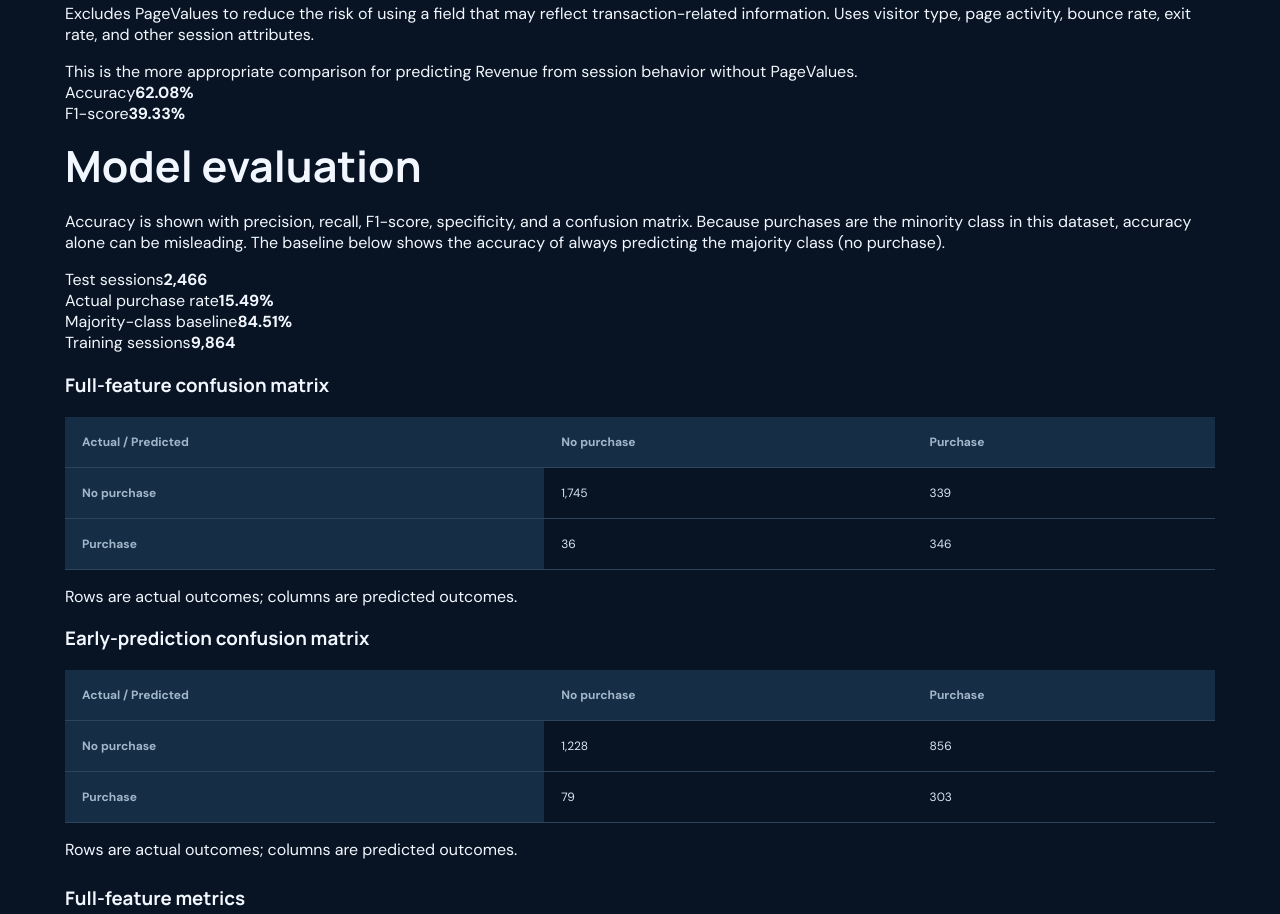
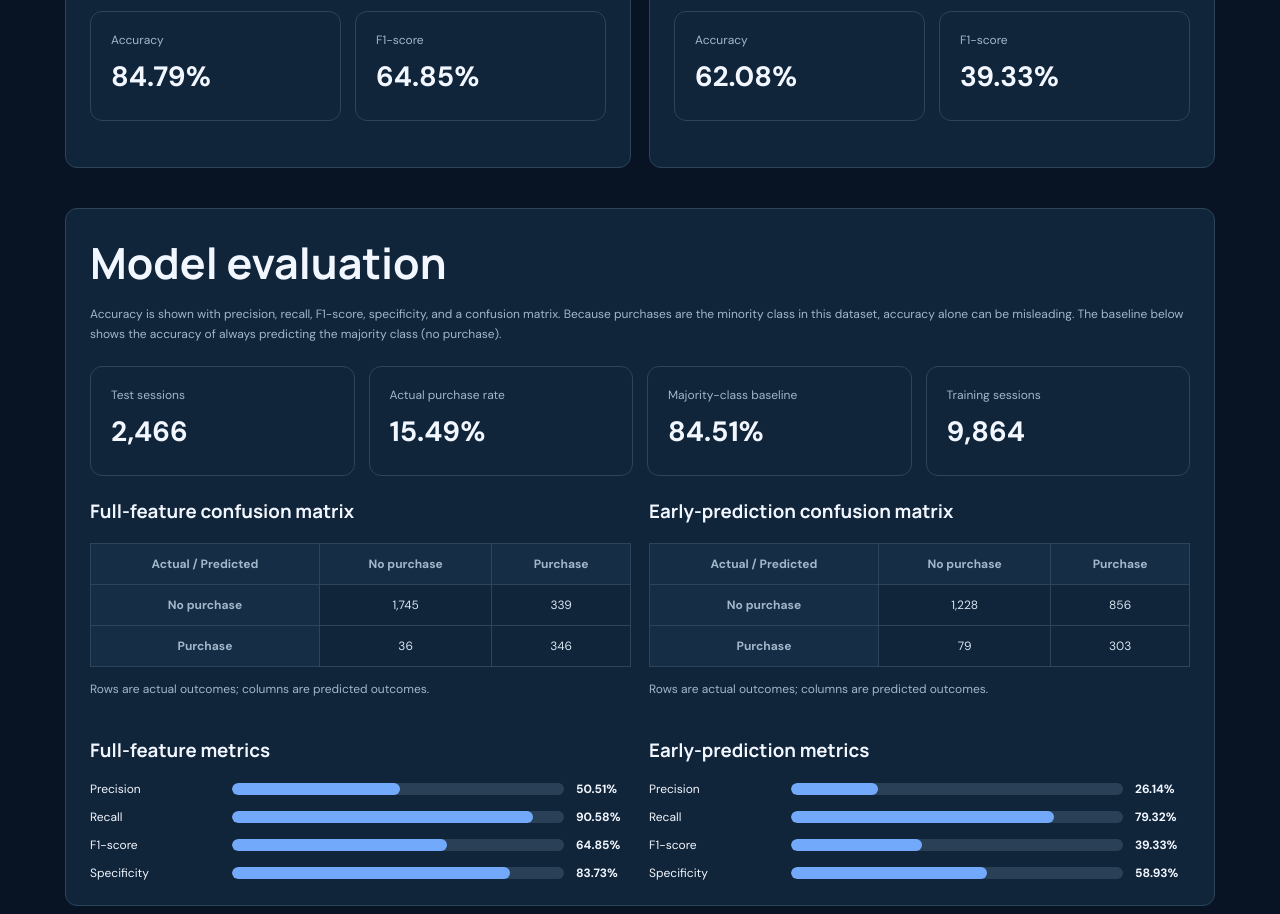
Before and after one commit to IJackson12/Shopping_Solvers_Final, a plain HTML site: page predictive.html in a window 1280 px wide. Shown: the part 860-1774 px from the top of the page. Drawn offline with nearby package versions, Linux system fonts and the light colour scheme.

Commit message:
Add predictive model page styling

```diff
--- a/style.css
+++ b/style.css
@@ -451,3 +451,32 @@ footer a:hover { color: var(--green); }
 .mermaid{background:#10243a;border:1px solid var(--line);border-radius:10px;padding:18px;overflow:auto;text-align:center}
 .site-header nav a{font-size:13px}
 @media(max-width:850px){.source table{min-width:620px}}
+
+
+/* Predictive model page */
+.model-intro { max-width: 850px; }
+.model-grid { display:grid; grid-template-columns:repeat(4,1fr); gap:14px; margin:22px 0; }
+.metric-card { background:var(--panel); border:1px solid var(--line); border-radius:12px; padding:20px; }
+.metric-card span { display:block; color:var(--muted); font-size:12px; }
+.metric-card strong { display:block; font-size:28px; margin:10px 0 5px; }
+.model-panel { background:var(--panel); border:1px solid var(--line); border-radius:12px; padding:24px; margin:20px 0; }
+.model-panel h2,.model-panel h3 { margin-top:0; }
+.model-two { display:grid; grid-template-columns:1fr 1fr; gap:18px; }
+.model-bars { display:grid; gap:12px; margin-top:18px; }
+.model-bar-row { display:grid; grid-template-columns:minmax(130px, 1fr) 3fr 55px; gap:12px; align-items:center; font-size:12px; }
+.model-track { height:12px; background:#294057; border-radius:20px; overflow:hidden; }
+.model-fill { height:100%; background:var(--green); border-radius:20px; }
+.model-fill.blue { background:var(--blue); }
+.confusion { width:100%; border-collapse:collapse; margin-top:12px; min-width:0; }
+.confusion th,.confusion td { text-align:center; padding:12px; border:1px solid var(--line); }
+.confusion th { background:var(--panel2); }
+.tree-output { display:grid; gap:8px; font-family:ui-monospace, SFMono-Regular, Consolas, monospace; font-size:12px; }
+.tree-node { padding:10px 12px; border-left:3px solid var(--green); background:#0b1a2a; border-radius:5px; line-height:1.6; overflow-wrap:anywhere; }
+.tree-node.leaf { border-left-color:var(--blue); }
+.model-warning { background:#382d1b; border:1px solid #80663b; color:#f7dfae; padding:14px; border-radius:8px; font-size:13px; line-height:1.7; margin:16px 0; }
+.model-good { background:#1b352f; border:1px solid #496e4d; color:#d5f3b5; padding:14px; border-radius:8px; font-size:13px; line-height:1.7; margin:16px 0; }
+.model-small { color:var(--muted); font-size:12px; line-height:1.7; }
+.model-status { margin:18px 0; }
+.model-button { border:0; }
+@media(max-width:850px){.model-grid{grid-template-columns:repeat(2,1fr)}.model-two{grid-template-columns:1fr}}
+@media(max-width:560px){.model-grid{grid-template-columns:1fr 1fr}.model-bar-row{grid-template-columns:100px 1fr 45px;gap:7px}.metric-card strong{font-size:22px}}
```
